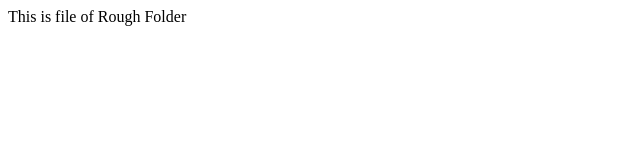
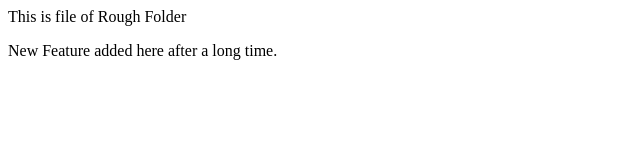
Before and after one commit to AINeeraj/rough1project, a plain HTML site: page index.html in a window 1280 px wide. Shown: the whole page, without its empty margins (0-640 px from the left). Drawn offline with Linux system fonts and the light colour scheme.

Commit message:
update index

```diff
--- a/index.html
+++ b/index.html
@@ -1 +1,2 @@
 <p> This is file of Rough Folder </p>
+<p> New Feature added here after a long time.</p>
```
